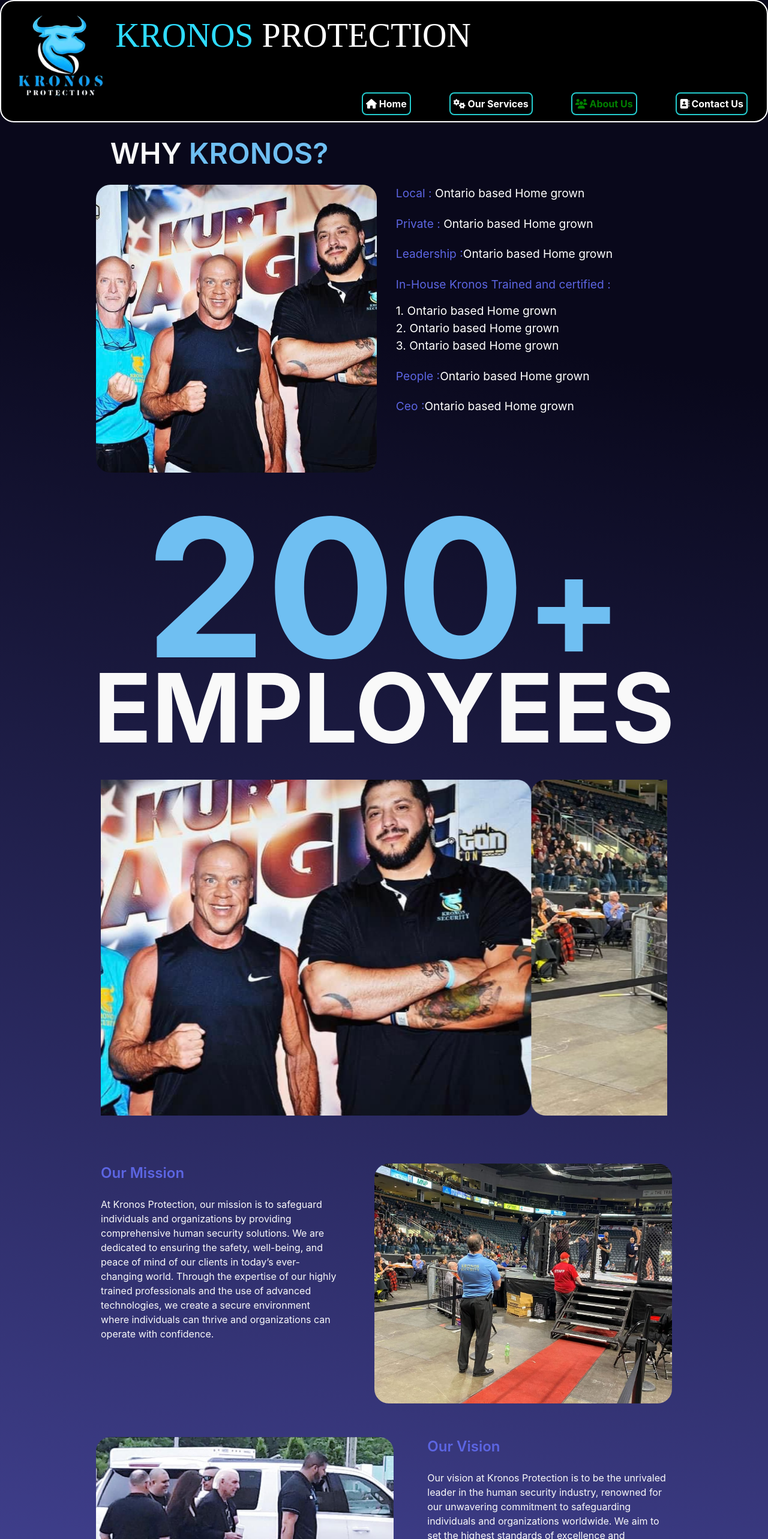
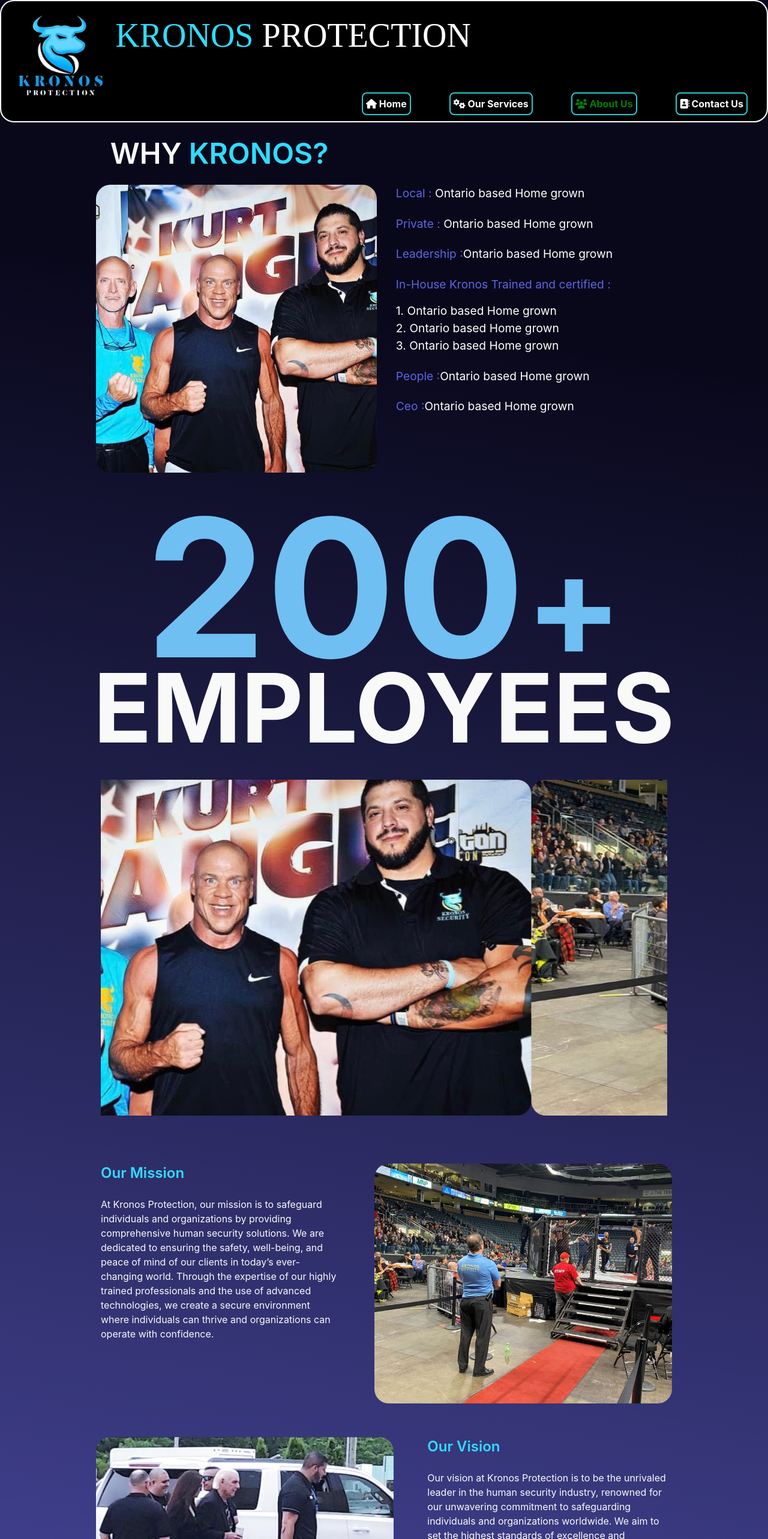
Before and after one commit to Akshita-02/KronosProtecti, a React (Create React App) app: page /about in a window 1280 px wide. Shown: the top 2566 px of the page at 60% size. Built offline with nearby package versions, Linux system fonts and the light colour scheme.

Commit message:
service page updated

```diff
--- a/src/Pages/about/index.jsx
+++ b/src/Pages/about/index.jsx
@@ -13,7 +13,7 @@
     <>
       <section className=" m-4 xl:px-[5rem] md:mx-[5rem] ">
         <h1 className="text-center my-4 text-[3rem] font-semibold uppercase">
-          Why <span className="text-[#6fbff2]">Kronos?</span>
+          Why <span className="text-[#2fdcff]">Kronos?</span>
         </h1>
         <TextCard src={Image3} orientation="flex-row" text={<CtaText />} />
 
@@ -29,7 +29,7 @@
         <section className="my-[4rem] flex flex-col gap-6 justify-center items-center w-full ">
           <div className="flex md:flex-row flex-col h-fit my-4 gap-[3rem] ">
             <article className="md:w-[50%] px-2 h-100% ">
-              <h3 className="text-2xl mb-6 font-semibold text-[#5c65e2]">
+              <h3 className="text-2xl mb-6 font-semibold text-[#2fdcff]">
                 Our Mission
               </h3>
               <p>
@@ -55,7 +55,7 @@
               className="h-[25rem] md:w-[70%] xl:w-[60%]"
             />
             <article className="md:w-[50%] px-2 h-100%">
-              <h3 className="text-2xl mb-6 font-semibold text-[#5c65e2]">
+              <h3 className="text-2xl mb-6 font-semibold text-[#2fdcff]">
                 Our Vision
               </h3>
               <p>
--- a/src/Pages/home/Home.css
+++ b/src/Pages/home/Home.css
@@ -38,7 +38,8 @@
     border: 2px solid #2fdcff;
     font-size: 20px;
     margin: 10px;
-    height: 50px;
+    height: 49px;
+    width: 155px;
     border-radius: 50px;
     background-color: #2fdcff;
     color: white;
```
